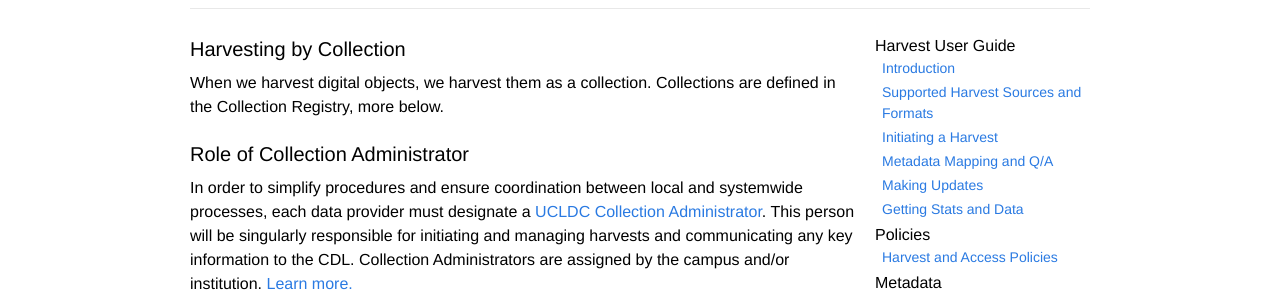
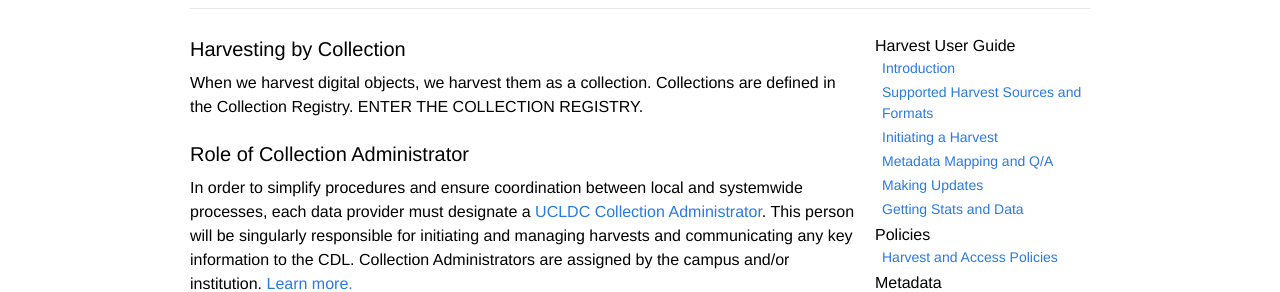
Before and after one commit to ucldc/ucldc-docs, a Jekyll site: the page built from docs/registry/start.md, in a window 1280 px wide. Shown: the part 183-475 px from the top of the page. Built offline with Jekyll 4.4.1, drawn with Linux system fonts in a browser that asks for light colours; nearby versions of some CDN libraries.

Commit message:
Update start.md

```diff
--- a/docs/registry/start.md
+++ b/docs/registry/start.md
@@ -8,7 +8,7 @@
 
 ##Harvesting by Collection
 
-When we harvest digital objects, we harvest them as a collection.  Collections are defined in the Collection Registry, more below.
+When we harvest digital objects, we harvest them as a collection.  Collections are defined in the Collection Registry.  ENTER THE COLLECTION REGISTRY.
 
 ##Role of Collection Administrator
 In order to simplify procedures and ensure coordination between local and systemwide processes, each data provider must designate a [UCLDC Collection Administrator]({{ site.url }}{{ site.baseurl }}/docs/collection-admins/). This person will be singularly responsible for initiating and managing harvests and communicating any key information to the CDL. Collection Administrators are assigned by the campus and/or institution. [Learn more.]({{ site.url }}{{ site.baseurl }}/docs/collection-admins/)
```
